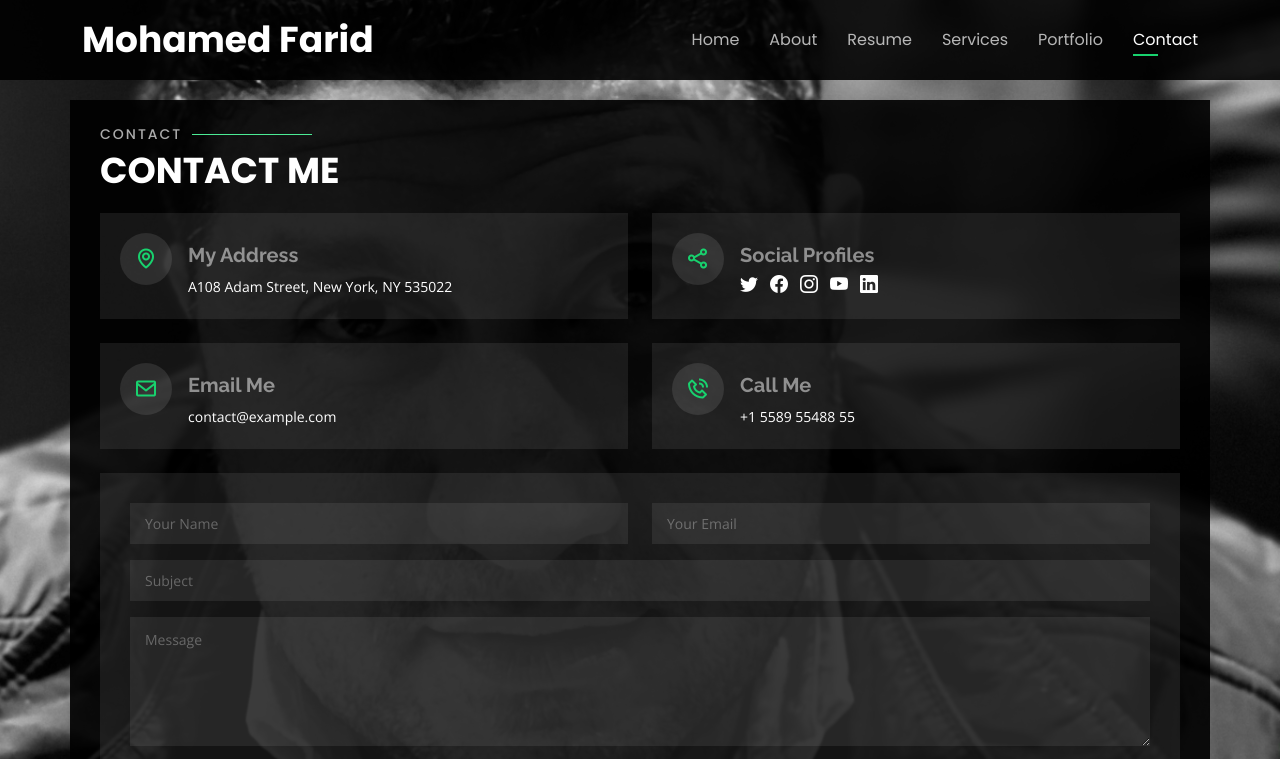
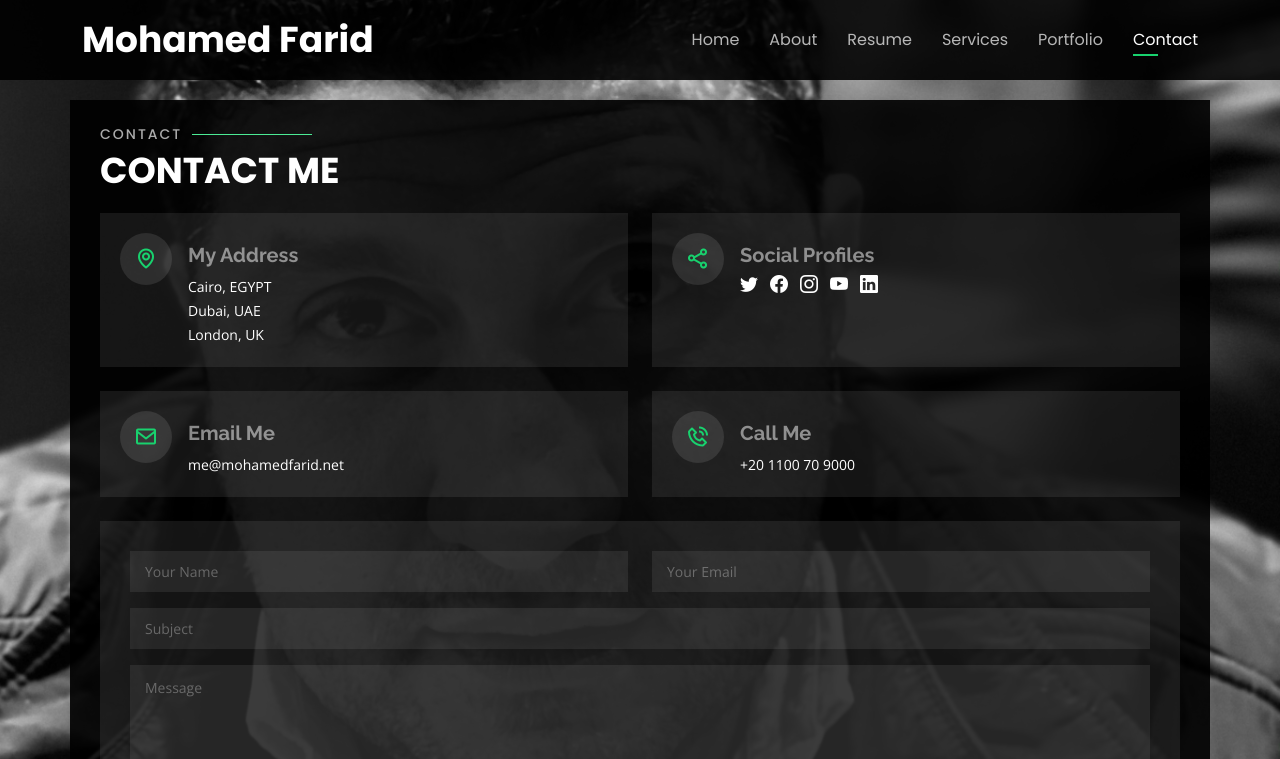
Before and after one commit to mofaridwebsite/mofaridwebsite.github.io, a plain HTML site: page index.html in a window 1280 px wide. Both pictures are taken after a click on the link "Contact". Shown: the top 759 px of the page. Drawn offline with nearby package versions, Linux system fonts and the light colour scheme.

Commit message:
contact updat

```diff
--- a/index.html
+++ b/index.html
@@ -696,7 +696,9 @@
           <div class="info-box">
             <i class="bx bx-map"></i>
             <h3>My Address</h3>
-            <p>A108 Adam Street, New York, NY 535022</p>
+            <p>Cairo, EGYPT</p>
+            <p>Dubai, UAE</p>
+            <p>London, UK</p>
           </div>
         </div>
 
@@ -718,14 +720,14 @@
           <div class="info-box">
             <i class="bx bx-envelope"></i>
             <h3>Email Me</h3>
-            <p>contact@example.com</p>
+            <p>me@mohamedfarid.net</p>
           </div>
         </div>
         <div class="col-md-6 mt-4 d-flex align-items-stretch">
           <div class="info-box">
             <i class="bx bx-phone-call"></i>
             <h3>Call Me</h3>
-            <p>+1 5589 55488 55</p>
+            <p>+20 1100 70 9000</p>
           </div>
         </div>
       </div>
```
